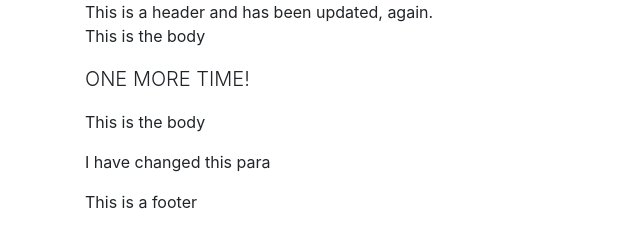
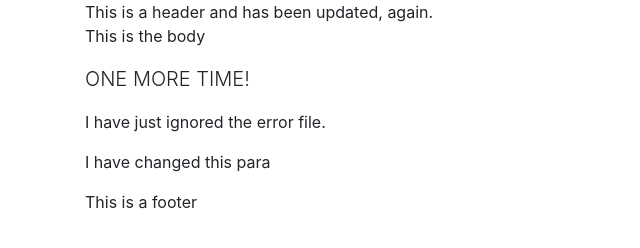
Before and after one commit to sallen-wiley/bootstrap-studio-test, a plain HTML site: page index.html in a window 1280 px wide. Shown: the whole page, without its empty margins (0-640 px from the left). Drawn offline with Linux system fonts and the light colour scheme.

Commit message:
Website updates.

```diff
--- a/index.html
+++ b/index.html
@@ -15,7 +15,7 @@
         <main>
             <p>This is the body</p>
             <p class="lead">ONE MORE TIME!</p>
-            <p>This is the body</p>
+            <p>I have just ignored the error file.</p>
             <p>I have changed this para</p>
         </main>
         <footer><span>This is a footer</span></footer>
```
